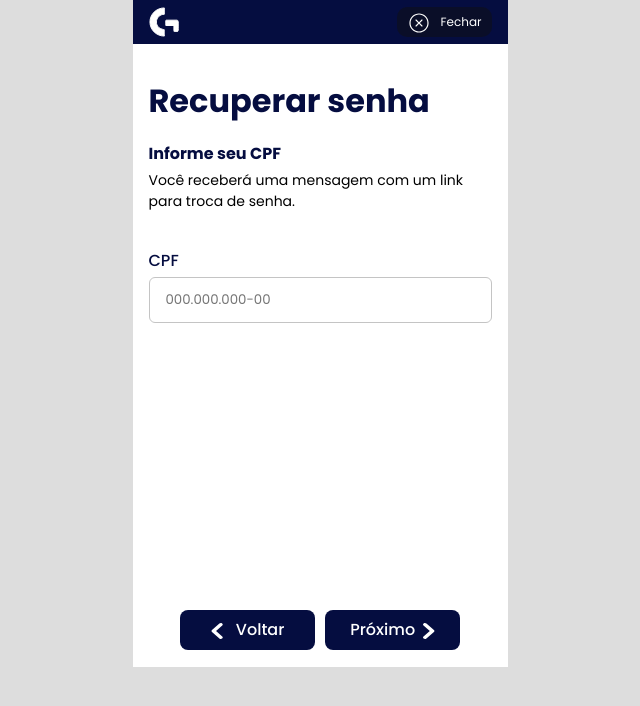
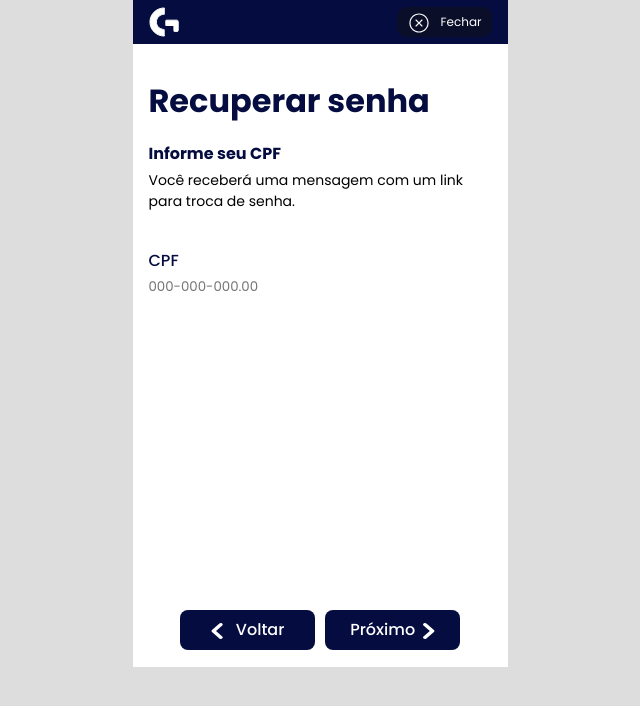
Before and after one commit to Kayquedias/Genyus-Bank-ReactJs, a React (Create React App) app: page /change-password/CPF in a window 1280 px wide. Shown: the top 706 px of the page, without its empty margins (320-960 px from the left). Built offline with nearby package versions, Linux system fonts and the light colour scheme.

Commit message:
change box cpf

```diff
--- a/src/features/recoverPassword/pages/informCPF/ClientCPF.tsx
+++ b/src/features/recoverPassword/pages/informCPF/ClientCPF.tsx
@@ -6,6 +6,7 @@ import ProcessPageFooter from "../../../../components/ProcessPageFooter";
 import ProcessPageLayout from "../../../../components/ProcessPageLayout";
 import { RecoverPasswordHeader } from "../../components/RecoverPasswordHeader";
 import "./clientCPF.scss"
+import InputMask from "react-input-mask";
 
 export function ClientCPF() {
   return (
@@ -20,12 +21,13 @@ export function ClientCPF() {
 
             <div className="input-cpf">
               <label htmlFor="CPF-input">CPF</label>
-              <input
-                type="number"
-                id="CPF-input"
-                required
-                placeholder="000.000.000-00"
-              />
+                <InputMask
+                  mask="999.999.999-99"
+                  placeholder="000-000-000.00"
+                  required
+                  name="cpf"
+                  id="CPF-input"
+                />
             </div>
           </>
         }
```
